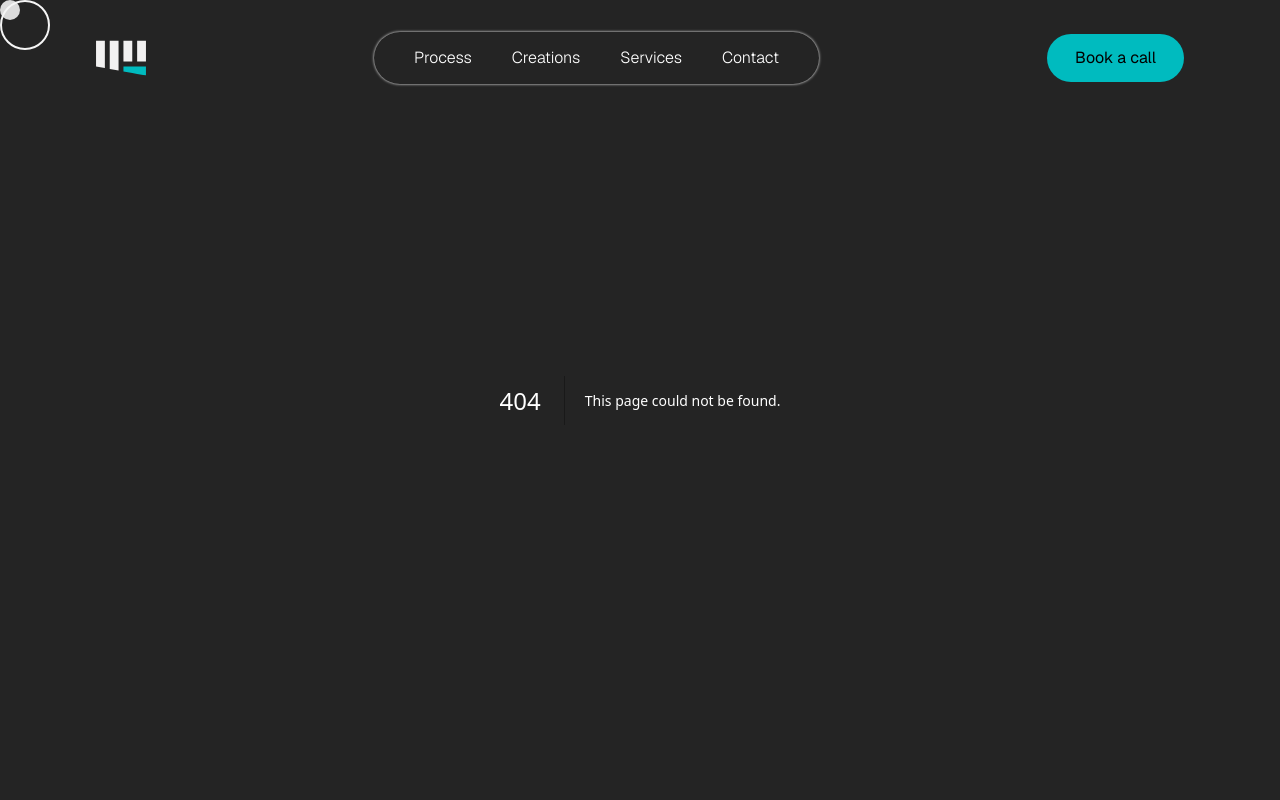
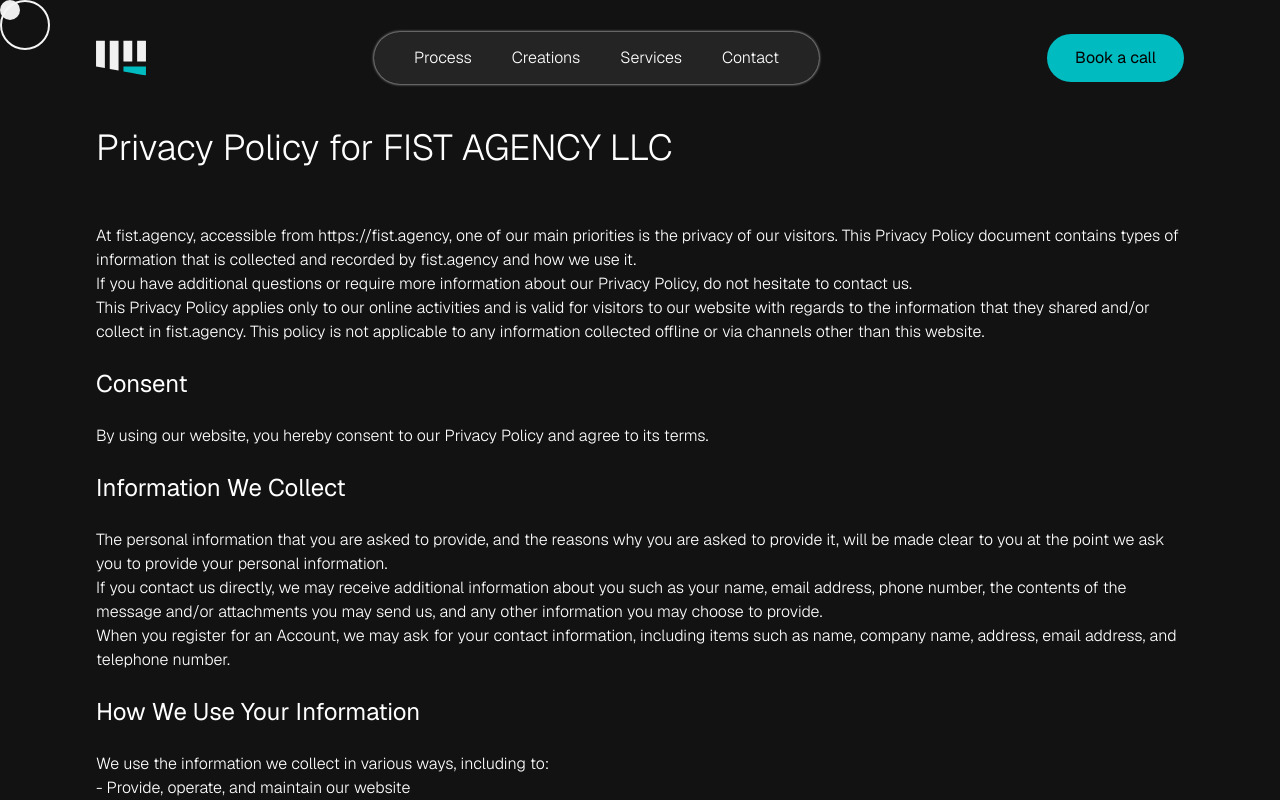
Before and after one commit to raian30/fist-agency, a Next.js app: page /privacy-policy in a window 1280 px wide. Before the commit this address had no page. Shown: the top 800 px of the page. Built offline with nearby package versions, Linux system fonts and the light colour scheme.

Commit message:
added privacy policy

```diff
--- a/src/app/layout.tsx
+++ b/src/app/layout.tsx
@@ -3,6 +3,7 @@
 import { GeistSans } from 'geist/font/sans';
 import Navbar from "@/components/custom/Navbar";
 import Cursor from "@/components/custom/Cursor";
+import Footer from "@/components/custom/Footer";
 
 export const metadata: Metadata = {
   title: "Fist Agency | Making a Strong Digital Impact",
@@ -23,6 +24,7 @@
         <Cursor/>
         <Navbar/>
         {children}
+        <Footer/>
       </body>
     </html>
   );
--- a/src/app/page.tsx
+++ b/src/app/page.tsx
@@ -4,7 +4,6 @@
 import Services from "@/components/custom/Services";
 import Hero from "@/components/custom/Hero";
 import FooterCTA from "@/components/custom/Cta-footer";
-import Footer from "@/components/custom/Footer";
 export default function Home() {
   return (
       <>
@@ -14,7 +13,6 @@
           <Creations/>
           <Services/>
           <FooterCTA/>
-          <Footer/>
       </>
   );
 }
--- /dev/null
+++ b/src/app/privacy-policy/page.tsx
@@ -0,0 +1,130 @@
+export default function Home() {
+    return (
+        <div className={'min-h-screen bg-[#121212] flex flex-col gap-20 lg:gap-14 justify-start px-5 py-32 md:px-10 lg:px-24'}>
+           <h1 className={'text-4xl'}>Privacy Policy for FIST AGENCY LLC</h1>
+            <p>
+                At fist.agency, accessible from https://fist.agency, one of our main priorities is the privacy of our
+                visitors. This Privacy Policy document contains types of information that is collected and recorded by
+                fist.agency and how we use it.<br/>
+
+                If you have additional questions or require more information about our Privacy Policy, do not hesitate
+                to contact us.<br/>
+
+                This Privacy Policy applies only to our online activities and is valid for visitors to our website with
+                regards to the information that they shared and/or collect in fist.agency. This policy is not applicable
+                to any information collected offline or via channels other than this website.<br/><br/>
+
+                <b className={'text-2xl'}>Consent</b><br/><br/>
+
+                By using our website, you hereby consent to our Privacy Policy and agree to its terms.<br/><br/>
+
+                <b className={'text-2xl'}>Information We Collect</b><br/><br/>
+
+                The personal information that you are asked to provide, and the reasons why you are asked to provide it,
+                will be made clear to you at the point we ask you to provide your personal information.<br/>
+
+                If you contact us directly, we may receive additional information about you such as your name, email
+                address, phone number, the contents of the message and/or attachments you may send us, and any other
+                information you may choose to provide.<br/>
+
+                When you register for an Account, we may ask for your contact information, including items such as name,
+                company name, address, email address, and telephone number.<br/><br/>
+
+                <b className={'text-2xl'}>How We Use Your Information</b><br/><br/>
+
+                We use the information we collect in various ways, including to:<br/>
+
+                - Provide, operate, and maintain our website<br/>
+                - Improve, personalize, and expand our website<br/>
+                - Understand and analyze how you use our website<br/>
+                - Develop new products, services, features, and functionality<br/>
+                - Communicate with you, either directly or through one of our partners, including for customer service,
+                to provide you with updates and other information relating to the website, and for marketing and
+                promotional purposes<br/>
+                - Send you emails<br/>
+                - Find and prevent fraud<br/><br/>
+
+                <b className={'text-2xl'}>Log Files</b><br/><br/>
+
+                FIST AGENCY LLC follows a standard procedure of using log files. These files log visitors when they
+                visit websites. All hosting companies do this and a part of hosting services' analytics. The information
+                collected by log files include internet protocol (IP) addresses, browser type, Internet Service Provider
+                (ISP), date and time stamp, referring/exit pages, and possibly the number of clicks. These are not
+                linked to any information that is personally identifiable. The purpose of the information is for
+                analyzing trends, administering the site, tracking users' movement on the website, and gathering
+                demographic information.<br/><br/>
+
+                <b className={'text-2xl'}>Advertising Partners Privacy Policies</b><br/><br/>
+
+                You may consult this list to find the Privacy Policy for each of the advertising partners of
+                fist.agency.<br/>
+
+                Third-party ad servers or ad networks uses technologies like cookies, JavaScript, or Web Beacons that
+                are used in their respective advertisements and links that appear on fist.agency, which are sent
+                directly to users' browser. They automatically receive your IP address when this occurs. These
+                technologies are used to measure the effectiveness of their advertising campaigns and/or to personalize
+                the advertising content that you see on websites that you visit.<br/>
+
+                Note that fist.agency has no access to or control over these cookies that are used by third-party
+                advertisers.<br/><br/>
+
+                <b className={'text-2xl'}>Third Party Privacy Policies</b><br/><br/>
+
+                FIST AGENCY LLC's Privacy Policy does not apply to other advertisers or websites. Thus, we are advising
+                you to consult the respective Privacy Policies of these third-party ad servers for more detailed
+                information. It may include their practices and instructions about how to opt-out of certain
+                options.<br/>
+
+                You can choose to disable cookies through your individual browser options. To know more detailed
+                information about cookie management with specific web browsers, it can be found at the browsers'
+                respective websites.<br/><br/>
+
+                <b className={'text-2xl'}>CCPA Privacy Rights (Do Not Sell My Personal Information)</b><br/><br/>
+
+                Under the CCPA, among other rights, California consumers have the right to:<br/>
+
+                - Request that a business that collects a consumer's personal data disclose the categories and specific
+                pieces of personal data that a business has collected about consumers.<br/>
+                - Request that a business delete any personal data about the consumer that a business has
+                collected.<br/>
+                - Request that a business that sells a consumer's personal data, not sell the consumer's personal
+                data.<br/>
+
+                If you make a request, we have one month to respond to you. If you would like to exercise any of these
+                rights, please contact us.<br/><br/>
+
+                <b className={'text-2xl'}>GDPR Data Protection Rights</b><br/><br/>
+
+                We would like to make sure you are fully aware of all of your data protection rights. Every user is
+                entitled to the following:<br/>
+
+                - The right to access – You have the right to request copies of your personal data. We may charge you a
+                small fee for this service.<br/>
+                - The right to rectification – You have the right to request that we correct any information you believe
+                is inaccurate. You also have the right to request that we complete the information you believe is
+                incomplete.<br/>
+                - The right to erasure – You have the right to request that we erase your personal data, under certain
+                conditions.<br/>
+                - The right to restrict processing – You have the right to request that we restrict the processing of
+                your personal data, under certain conditions.<br/>
+                - The right to object to processing – You have the right to object to our processing of your personal
+                data, under certain conditions.<br/>
+                - The right to data portability – You have the right to request that we transfer the data that we have
+                collected to another organization, or directly to you, under certain conditions.<br/>
+
+                If you make a request, we have one month to respond to you. If you would like to exercise any of these
+                rights, please contact us.<br/><br/>
+
+                <b className={'text-2xl'}>Children's Information</b><br/><br/>
+
+                Another part of our priority is adding protection for children while using the internet. We encourage
+                parents and guardians to observe, participate in, and/or monitor and guide their online activity.<br/>
+
+                FIST AGENCY LLC does not knowingly collect any Personal Identifiable Information from children under the
+                age of 13. If you think that your child provided this kind of information on our website, we strongly
+                encourage you to contact us immediately and we will do our best efforts to promptly remove such
+                information from our records.<br/><br/>
+            </p>
+        </div>
+    );
+}
--- a/src/components/custom/Footer.tsx
+++ b/src/components/custom/Footer.tsx
@@ -22,14 +22,12 @@
                         </div>
                         <div className={'flex flex-col lg:flex-row gap-12'}>
                             <p className={'text-lg'}>Copyright 2024 Fist Agency LLC</p>
-                            <p className={'text-lg'}>Terms of Service</p>
-                            <p className={'text-lg'}>Privacy Policy</p>
+                            <a href={'/privacy-policy'} className={'text-lg'}>Privacy Policy</a>
                         </div>
                     </div>
                     <div className={'flex flex-col gap-4'}>
                         <p className={'text-lg'}>Fist Agency LLC</p>
                         <p className={'text-lg'}>30 N Gould St Ste R Sheridan, WY 82801, USA</p>
-                        {/*<Link href={'tel:+13072716878'} className={'text-lg'}>+1 (307) 271-6878</Link>*/}
                         <Link href={'mailto:hello@fist.agency'} className={'text-lg'}>hello@fist.agency</Link>
                     </div>
                 </div>
```
